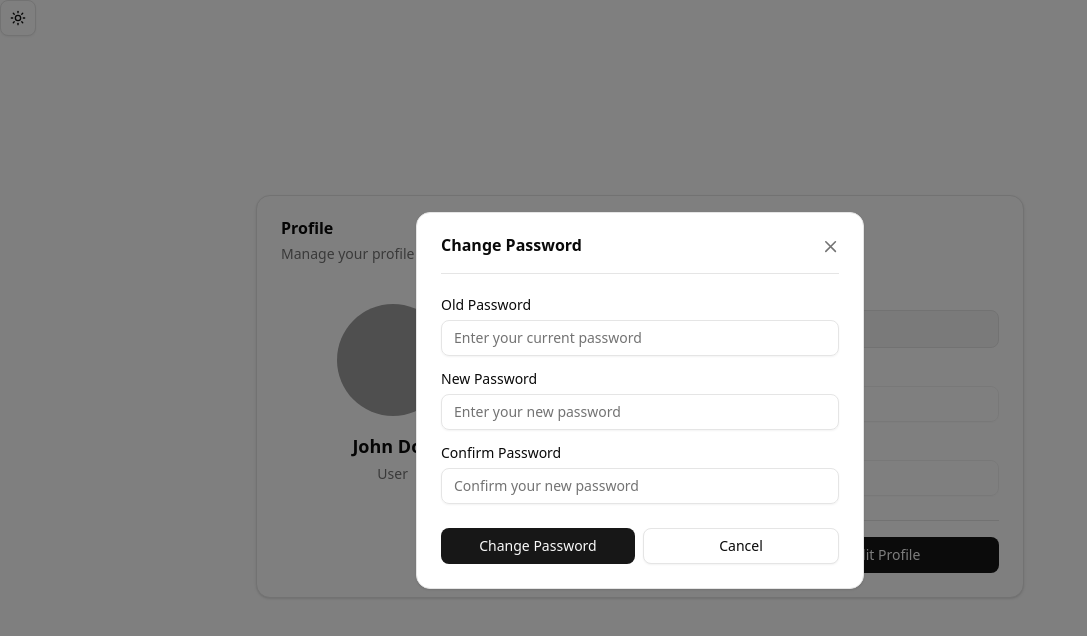
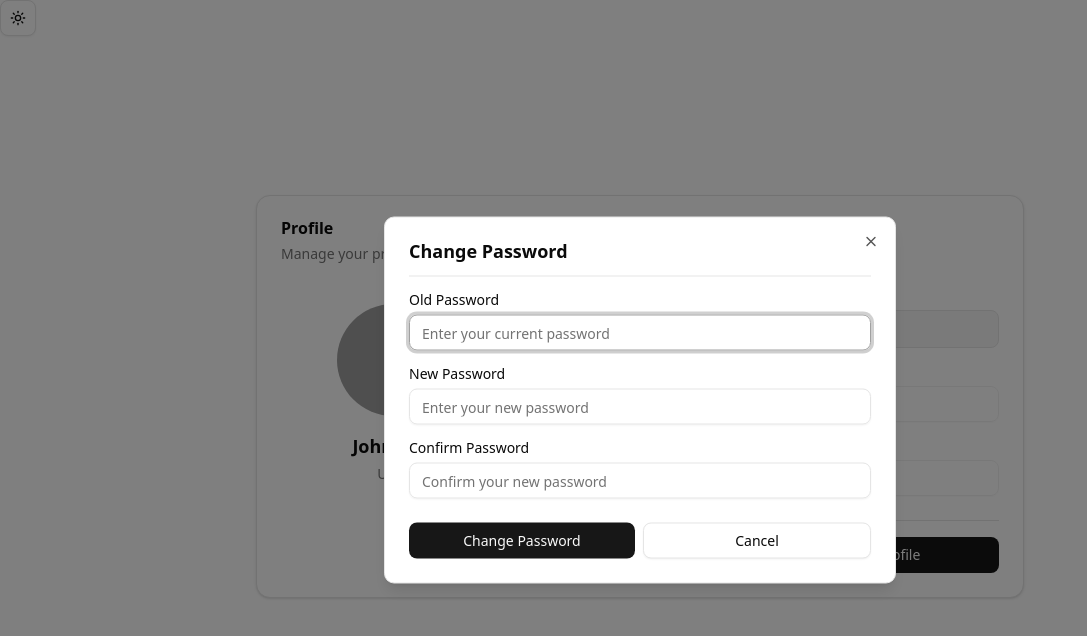
Before and after one commit to prakashsp23/CDAC-Project, a React (Vite) app in the folder client/: page /profile in a window 1280 px wide. Both pictures are taken after a click on the button "Change Password". Shown: the top 636 px of the page, without its empty margins (0-1087 px from the left). Built offline with nearby package versions, Linux system fonts and the light colour scheme; grey boxes are pictures that could not be loaded.

Commit message:
Feat: add AddVehicle Card, Add dialog utility function and Fix Forgot Password card

```diff
--- a/client/package.json
+++ b/client/package.json
@@ -12,6 +12,7 @@
   "dependencies": {
     "@hookform/resolvers": "^5.2.2",
     "@radix-ui/react-avatar": "^1.1.11",
+    "@radix-ui/react-dialog": "^1.1.15",
     "@radix-ui/react-dropdown-menu": "^2.1.16",
     "@radix-ui/react-label": "^2.1.7",
     "@radix-ui/react-separator": "^1.1.7",
--- a/client/src/components/screens/ProfilePage.jsx
+++ b/client/src/components/screens/ProfilePage.jsx
@@ -19,6 +19,14 @@ import {
     FormLabel,
     FormMessage,
 } from '../ui/form'
+import {
+    Dialog,
+    DialogContent,
+    DialogHeader,
+    DialogTitle,
+    DialogTrigger,
+} from "@/components/ui/dialog"
+
 import { Input } from '../ui/input'
 import { Avatar, AvatarFallback, AvatarImage } from '../ui/avatar'
 import { getUserProfile } from '../../lib/auth'
@@ -227,19 +235,20 @@ export default function ProfilePage() {
                     </div>
                 </CardContent>
 
-                {showChangePassword && (
-                    <div
-                        className="fixed inset-0 bg-black/50 flex items-center justify-center z-50 p-4"
-                        onClick={() => setShowChangePassword(false)}
-                    >
-                        <div className="max-w-md w-full" onClick={(e) => e.stopPropagation()}>
-                            <ForgotPasswordPage
-                                isModal={true}
-                                onClose={() => setShowChangePassword(false)}
-                            />
-                        </div>
-                    </div>
-                )}
+                <Dialog open={showChangePassword} onOpenChange={setShowChangePassword}>
+                    <DialogContent className="max-w-md">
+                        <DialogHeader>
+                        <DialogTitle>Change Password</DialogTitle>
+                        </DialogHeader>
+                        <hr />
+
+                        <ForgotPasswordPage
+                        isModal={true}
+                        onClose={() => setShowChangePassword(false)}
+                        />
+                    </DialogContent>
+                </Dialog>
+
             </Card>
         </div>
     )
--- a/client/src/components/screens/auth/ForgotPasswordPage.jsx
+++ b/client/src/components/screens/auth/ForgotPasswordPage.jsx
@@ -41,83 +41,53 @@ const changePasswordSchema = z.object({
   message: 'Passwords do not match',
   path: ['confirmPassword'],
 })
-
 export default function ForgotPasswordPage({ isModal = false, onClose = null }) {
-  const [backendError, setBackendError] = useState('')
+  const [backendError, setBackendError] = useState("")
   const [loading, setLoading] = useState(false)
 
   const form = useForm({
     resolver: zodResolver(changePasswordSchema),
     defaultValues: {
-      oldPassword: '',
-      newPassword: '',
-      confirmPassword: '',
+      oldPassword: "",
+      newPassword: "",
+      confirmPassword: "",
     },
   })
 
   const onSubmit = async (data) => {
-    setBackendError('')
+    setBackendError("")
     setLoading(true)
+
     try {
       const response = await changePassword({
         oldPassword: data.oldPassword,
         newPassword: data.newPassword,
       })
-      toast.success(response?.message || 'Password changed successfully')
+
+      toast.success(response?.message || "Password changed successfully")
       form.reset()
 
-      if (isModal && onClose) {
-        onClose()
-      }
+      if (isModal && onClose) onClose()
+
       return response
     } catch (err) {
-      setBackendError(err.message || 'Failed to change password')
-      console.error('Password change failed:', err)
+      setBackendError(err.message || "Failed to change password")
     } finally {
       setLoading(false)
     }
   }
 
   return (
-    <Card className="w-full max-w-md bg-background">
-      <CardHeader>
-        <div className="flex items-center justify-between">
-          <CardTitle>Change Password</CardTitle>
-          {isModal && onClose && (
-            <button
-              onClick={onClose}
-              className="text-muted-foreground hover:text-foreground transition-colors"
-              aria-label="Close"
-            >
-              <svg
-                className="w-5 h-4"
-                fill="none"
-                stroke="currentColor"
-                viewBox="0 0 20 20"
-              >
-                <path
-                  strokeLinecap="round"
-                  strokeLinejoin="round"
-                  strokeWidth={2}
-                  d="M6 18L18 6M6 6l12 12"
-                />
-              </svg>
-            </button>
-          )}
-        </div>
-        <Separator className="mt-3" />
-      </CardHeader>
-
-      <CardContent>
     <Form {...form}>
       <form onSubmit={form.handleSubmit(onSubmit)} className="space-y-4">
+
         {backendError && (
           <div className="text-sm text-destructive p-3 bg-destructive/10 rounded">
             {backendError}
           </div>
         )}
 
-            {/* Old Password */}
+        {/* OLD PASSWORD */}
         <FormField
           control={form.control}
           name="oldPassword"
@@ -137,7 +107,7 @@ export default function ForgotPasswordPage({ isModal = false, onClose = null })
           )}
         />
 
-            {/* New Password */}
+        {/* NEW PASSWORD */}
         <FormField
           control={form.control}
           name="newPassword"
@@ -157,7 +127,7 @@ export default function ForgotPasswordPage({ isModal = false, onClose = null })
           )}
         />
 
-            {/* Confirm Password */}
+        {/* CONFIRM PASSWORD */}
         <FormField
           control={form.control}
           name="confirmPassword"
@@ -177,15 +147,12 @@ export default function ForgotPasswordPage({ isModal = false, onClose = null })
           )}
         />
 
-            {/* Buttons */}
+        {/* BUTTONS */}
         <div className="flex gap-2 pt-2">
-              <Button
-                type="submit"
-                className="flex-1"
-                disabled={loading}
-              >
-                {loading ? 'Changing…' : 'Change Password'}
+          <Button type="submit" className="flex-1" disabled={loading}>
+            {loading ? "Changing..." : "Change Password"}
           </Button>
+
           {isModal && onClose && (
             <Button
               type="button"
@@ -200,7 +167,5 @@ export default function ForgotPasswordPage({ isModal = false, onClose = null })
         </div>
       </form>
     </Form>
-      </CardContent>
-    </Card>
   )
 }
--- /dev/null
+++ b/client/src/components/screens/customers/components/addVehicle.jsx
@@ -0,0 +1,153 @@
+import React from "react";
+import { useForm } from "react-hook-form";
+import { z } from "zod";
+import { zodResolver } from "@hookform/resolvers/zod";
+
+import {
+  Dialog,
+  DialogContent,
+  DialogHeader,
+  DialogTitle,
+  DialogTrigger,
+} from "@/components/ui/dialog";
+
+import { Button } from "@/components/ui/button";
+import { Card, CardContent } from "@/components/ui/card";
+import {
+  Form,
+  FormField,
+  FormItem,
+  FormLabel,
+  FormControl,
+  FormMessage
+} from "@/components/ui/form";
+import { Input } from "@/components/ui/input";
+
+const vehicleSchema = z.object({
+  brand: z.string().min(1, "Brand is required"),
+  model: z.string().min(1, "Model is required"),
+  registration: z
+    .string()
+    .min(6, "Registration Number is invalid")
+    .max(15),
+  year: z.string().regex(/^[0-9]{4}$/, "Enter a valid 4-digit year"),
+});
+
+export default function AddVehicle() {
+  const form = useForm({
+    resolver: zodResolver(vehicleSchema),
+    defaultValues: {
+      brand: "",
+      model: "",
+      registration: "",
+      year: "",
+    },
+  });
+
+  const onSubmit = (data) => {
+    console.log("Vehicle Added:", data);
+    alert("Vehicle added successfully!");
+  };
+
+  return (
+    <Dialog>
+      <DialogTrigger asChild>
+        <Button className="px-6">+ Add Vehicle</Button>
+      </DialogTrigger>
+
+      <DialogContent className="sm:max-w-md">
+        <DialogHeader>
+          <DialogTitle className="text-xl font-semibold text-center mt-2 ">
+            Add New Vehicle
+          </DialogTitle>
+        </DialogHeader>
+
+        <Card className="shadow-none border-0">
+          <CardContent className="space-y-4">
+
+            <Form {...form}>
+              <form className="space-y-4" onSubmit={form.handleSubmit(onSubmit)}>
+
+                {/* Brand */}
+                <FormField
+                  control={form.control}
+                  name="brand"
+                  render={({ field }) => (
+                    <FormItem>
+                      <FormLabel>Brand</FormLabel>
+                      <FormControl>
+                        <Input placeholder="e.g., Toyota" {...field} />
+                      </FormControl>
+                      <FormMessage />
+                    </FormItem>
+                  )}
+                />
+
+                {/* Model */}
+                <FormField
+                  control={form.control}
+                  name="model"
+                  render={({ field }) => (
+                    <FormItem>
+                      <FormLabel>Model</FormLabel>
+                      <FormControl>
+                        <Input placeholder="e.g., Fortuner" {...field} />
+                      </FormControl>
+                      <FormMessage />
+                    </FormItem>
+                  )}
+                />
+
+                {/* Registration */}
+                <FormField
+                  control={form.control}
+                  name="registration"
+                  render={({ field }) => (
+                    <FormItem>
+                      <FormLabel>Registration Number</FormLabel>
+                      <FormControl>
+                        <Input placeholder="e.g., CG07AB1234" {...field} />
+                      </FormControl>
+                      <FormMessage />
+                    </FormItem>
+                  )}
+                />
+
+                {/* Year */}
+                <FormField
+                  control={form.control}
+                  name="year"
+                  render={({ field }) => (
+                    <FormItem>
+                      <FormLabel>Year</FormLabel>
+                      <FormControl>
+                        <Input placeholder="e.g., 2021" {...field} />
+                      </FormControl>
+                      <FormMessage />
+                    </FormItem>
+                  )}
+                />
+
+                {/* Buttons */}
+                <div className="flex flex-col space-y-2 pt-4">
+                  <Button type="submit" className="w-full font-semibold py-2">
+                    + Add Vehicle
+                  </Button>
+
+                  {/* closes the dialog */}
+                  <DialogTrigger asChild>
+                    <Button variant="ghost" type="button" className="w-full text-gray-500">
+                      Cancel
+                    </Button>
+                  </DialogTrigger>
+                </div>
+
+              </form>
+            </Form>
+
+          </CardContent>
+        </Card>
+      </DialogContent>
+    </Dialog>
+  );
+}
--- /dev/null
+++ b/client/src/components/ui/dialog.jsx
@@ -0,0 +1,135 @@
+import * as React from "react"
+import * as DialogPrimitive from "@radix-ui/react-dialog"
+import { XIcon } from "lucide-react"
+
+import { cn } from "@/lib/utils"
+
+function Dialog({
+  ...props
+}) {
+  return <DialogPrimitive.Root data-slot="dialog" {...props} />;
+}
+
+function DialogTrigger({
+  ...props
+}) {
+  return <DialogPrimitive.Trigger data-slot="dialog-trigger" {...props} />;
+}
+
+function DialogPortal({
+  ...props
+}) {
+  return <DialogPrimitive.Portal data-slot="dialog-portal" {...props} />;
+}
+
+function DialogClose({
+  ...props
+}) {
+  return <DialogPrimitive.Close data-slot="dialog-close" {...props} />;
+}
+
+function DialogOverlay({
+  className,
+  ...props
+}) {
+  return (
+    <DialogPrimitive.Overlay
+      data-slot="dialog-overlay"
+      className={cn(
+        "data-[state=open]:animate-in data-[state=closed]:animate-out data-[state=closed]:fade-out-0 data-[state=open]:fade-in-0 fixed inset-0 z-50 bg-black/50",
+        className
+      )}
+      {...props} />
+  );
+}
+
+function DialogContent({
+  className,
+  children,
+  showCloseButton = true,
+  ...props
+}) {
+  return (
+    <DialogPortal data-slot="dialog-portal">
+      <DialogOverlay />
+      <DialogPrimitive.Content
+        data-slot="dialog-content"
+        className={cn(
+          "bg-background data-[state=open]:animate-in data-[state=closed]:animate-out data-[state=closed]:fade-out-0 data-[state=open]:fade-in-0 data-[state=closed]:zoom-out-95 data-[state=open]:zoom-in-95 fixed top-[50%] left-[50%] z-50 grid w-full max-w-[calc(100%-2rem)] translate-x-[-50%] translate-y-[-50%] gap-4 rounded-lg border p-6 shadow-lg duration-200 sm:max-w-lg",
+          className
+        )}
+        {...props}>
+        {children}
+        {showCloseButton && (
+          <DialogPrimitive.Close
+            data-slot="dialog-close"
+            className="ring-offset-background focus:ring-ring data-[state=open]:bg-accent data-[state=open]:text-muted-foreground absolute top-4 right-4 rounded-xs opacity-70 transition-opacity hover:opacity-100 focus:ring-2 focus:ring-offset-2 focus:outline-hidden disabled:pointer-events-none [&_svg]:pointer-events-none [&_svg]:shrink-0 [&_svg:not([class*='size-'])]:size-4">
+            <XIcon />
+            <span className="sr-only">Close</span>
+          </DialogPrimitive.Close>
+        )}
+      </DialogPrimitive.Content>
+    </DialogPortal>
+  );
+}
+
+function DialogHeader({
+  className,
+  ...props
+}) {
+  return (
+    <div
+      data-slot="dialog-header"
+      className={cn("flex flex-col gap-2 text-center sm:text-left", className)}
+      {...props} />
+  );
+}
+
+function DialogFooter({
+  className,
+  ...props
+}) {
+  return (
+    <div
+      data-slot="dialog-footer"
+      className={cn("flex flex-col-reverse gap-2 sm:flex-row sm:justify-end", className)}
+      {...props} />
+  );
+}
+
+function DialogTitle({
+  className,
+  ...props
+}) {
+  return (
+    <DialogPrimitive.Title
+      data-slot="dialog-title"
+      className={cn("text-lg leading-none font-semibold", className)}
+      {...props} />
+  );
+}
+
+function DialogDescription({
+  className,
+  ...props
+}) {
+  return (
+    <DialogPrimitive.Description
+      data-slot="dialog-description"
+      className={cn("text-muted-foreground text-sm", className)}
+      {...props} />
+  );
+}
+
+export {
+  Dialog,
+  DialogClose,
+  DialogContent,
+  DialogDescription,
+  DialogFooter,
+  DialogHeader,
+  DialogOverlay,
+  DialogPortal,
+  DialogTitle,
+  DialogTrigger,
+}
```
Also changed, not shown: 1 other file (tests, documents, lock files or other folders). Lines whose indentation alone changed are shown as unchanged.
